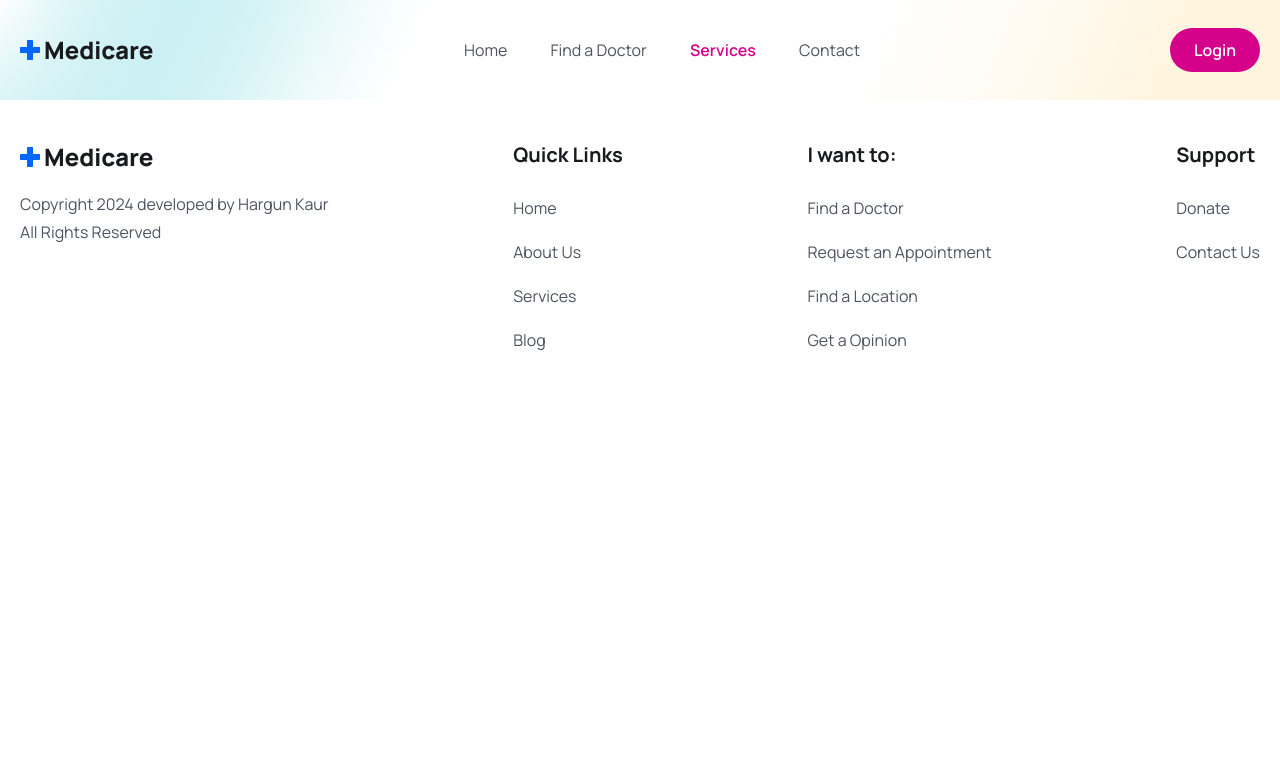
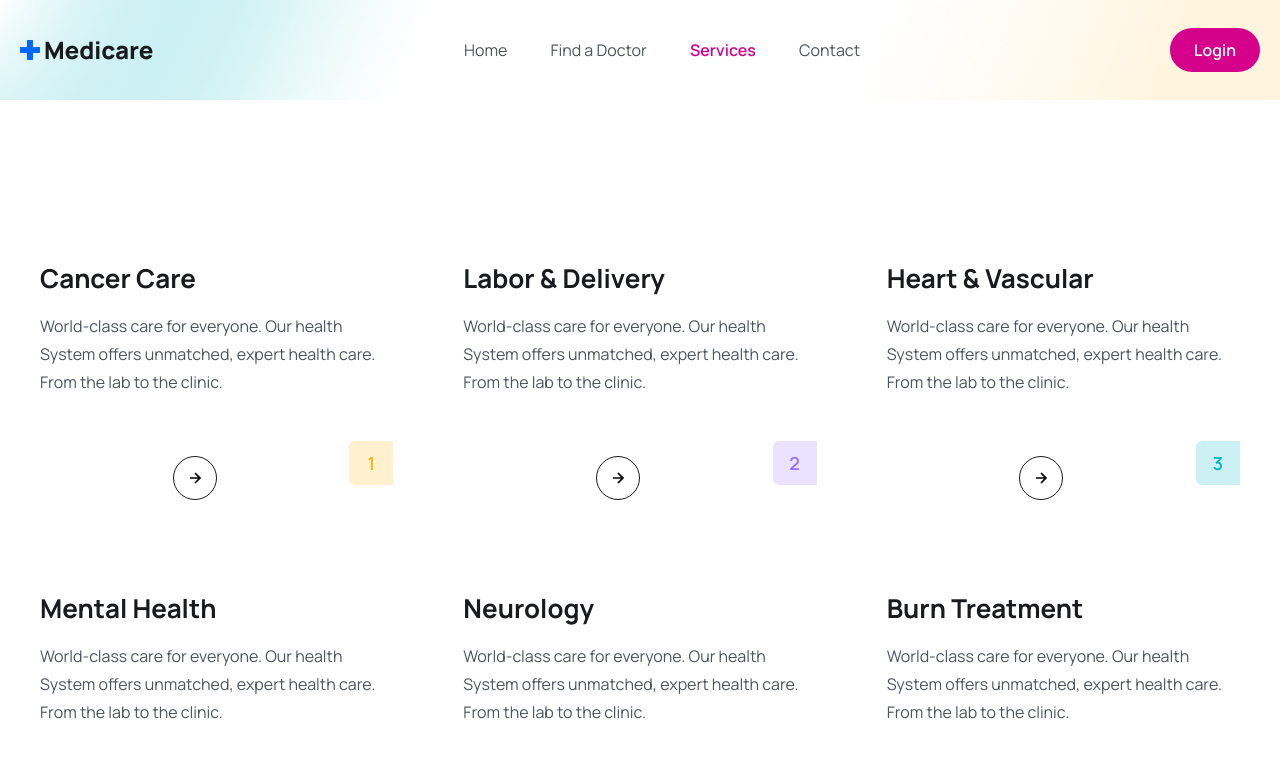
Before and after one commit to hargunkaur286/medihacks, a React (Vite) app in the folder frontend/: page /services in a window 1280 px wide. Shown: the top 769 px of the page. Built offline with nearby package versions, Linux system fonts and the light colour scheme.

Commit message:
services page added

```diff
--- a/frontend/src/pages/Services.jsx
+++ b/frontend/src/pages/Services.jsx
@@ -1,10 +1,18 @@
 import React from 'react'
+import  services  from "../assets/data/services"
+import ServiceCard from '../components/Services/ServiceCard'
 
 const Services = () => {
   return (
-    <div>
-
-    </div>
+    <section>
+      <div className="container">
+        <div className='grid grid-cols-1 md:grid-cols-2 lg:grid-cols-3 gap-5 lg:gap-[30px] mt-[30px] lg:mt-[55px]'>
+        {services.map((item, index) =>
+          <ServiceCard item={item} index={index} key={index} />
+        )}
+        </div>
+      </div>
+    </section>
   )
 }
 
```
